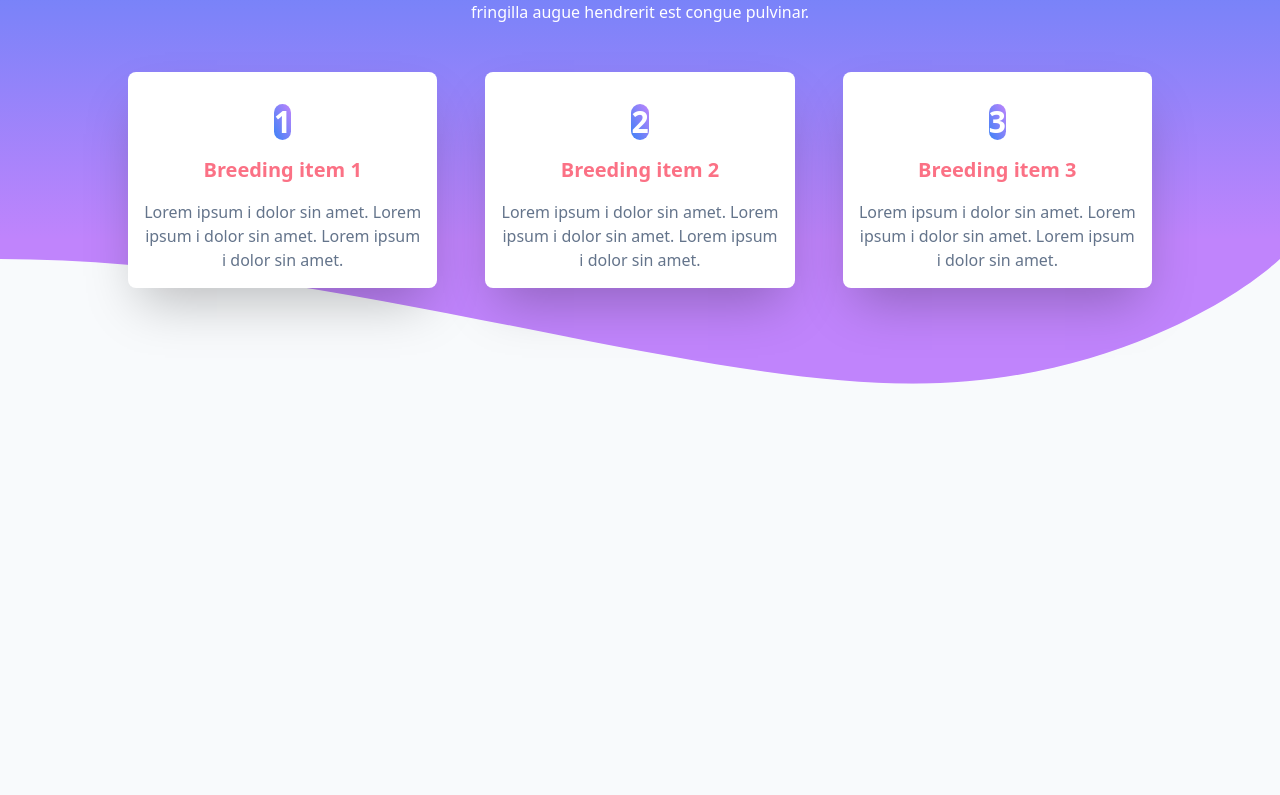
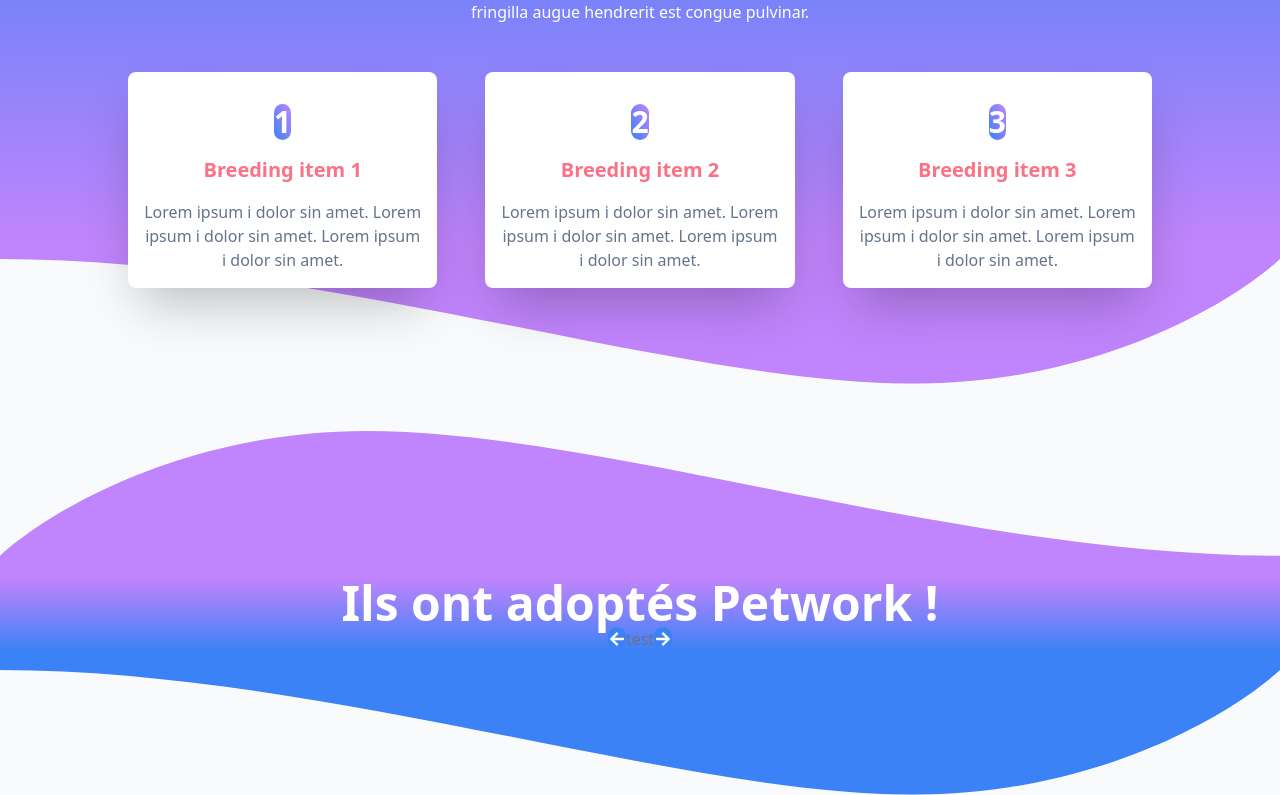
Before and after one commit to petwork-organization/petwork-home, a Vue app: page /#/ in a window 1280 px wide. Shown: the part 680-1475 px from the top of the page. Before the commit the page ends 1111 px from the top, so only its background shows below. Built offline with nearby package versions, Linux system fonts and the light colour scheme; what tailwindcss-pixel-dimensions would draw is missing.

Commit message:
Init OpinionOverview and Carousel

```diff
--- /dev/null
+++ b/src/components/molecules/carousel/AppCarousel.vue
@@ -0,0 +1,17 @@
+<template>
+  <div class="flex flex-row">
+    <app-button color="primary" icon="arrow-left"></app-button>
+    <slot></slot>
+    <app-button color="primary" icon="arrow-right"></app-button>
+  </div>
+</template>
+
+<script>
+import { defineComponent } from 'vue';
+import AppButton from '../../atoms/button/AppButton.vue';
+
+export default defineComponent({
+  name: 'app-carousel',
+  components: { AppButton },
+});
+</script>
--- /dev/null
+++ b/src/components/organisms/opinion-slider/OpinionOverview.vue
@@ -0,0 +1,34 @@
+<template>
+  <img
+    src="../../../assets/shapes/wave-secondary-400.svg"
+    class="w-full-mb-1"
+  />
+  <div
+    class="flex flex-col items-center bg-gradient-to-b from-secondary-400 to-primary-500 px-4 sm:px-16 md:px-32"
+  >
+    <div class="text-white text-3xl sm:text-5xl font-extrabold">
+      Ils ont adoptés Petwork !
+    </div>
+    <div class="flex flex-row">
+      <app-carousel>test</app-carousel>
+    </div>
+  </div>
+  <img
+    src="../../../assets/shapes/wave-primary-500.svg"
+    class="w-full -mt-1 transform rotate-180 relative -z-10"
+  />
+</template>
+
+<script lang="ts">
+import { defineComponent } from 'vue';
+import AppCard from '../../molecules/card/AppCard.vue';
+import AppCarousel from '../../molecules/carousel/AppCarousel.vue';
+
+export default defineComponent({
+  name: 'opinion-overview',
+  components: { AppCarousel, AppCard },
+  data() {
+    return {};
+  },
+});
+</script>
--- a/src/components/templates/home/HomeTemplate.vue
+++ b/src/components/templates/home/HomeTemplate.vue
@@ -1,8 +1,8 @@
 <template>
-  <div class='h-full'>
+  <div class="h-full">
     <the-navbar></the-navbar>
 
-    <div class='pt-70px'></div>
+    <div class="pt-70px"></div>
 
     <div class="flex justify-center">
       <div class="max-w-full mt-8 px-4 w-full sm:max-w-4xl">
@@ -13,6 +13,10 @@
     <div class="w-full my-12">
       <roles-overview></roles-overview>
     </div>
+
+    <div class="w-full">
+      <opinion-overview></opinion-overview>
+    </div>
   </div>
 </template>
 
@@ -21,10 +25,18 @@ import SearchCard from '@organisms/search-card/SearchCard.vue';
 import TheNavbar from '@organisms/navbar/TheNavbar.vue';
 import { defineComponent } from 'vue';
 import RolesOverview from '@organisms/roles-overview/RolesOverview.vue';
+import OpinonOverview from '../../organisms/opinion-slider/OpinionOverview.vue';
+import OpinionOverview from '../../organisms/opinion-slider/OpinionOverview.vue';
 
 export default defineComponent({
   name: 'HomeTemplate',
-  components: { RolesOverview, SearchCard, TheNavbar },
+  components: {
+    OpinionOverview,
+    OpinonOverview,
+    RolesOverview,
+    SearchCard,
+    TheNavbar,
+  },
   props: {},
 });
 </script>
```
